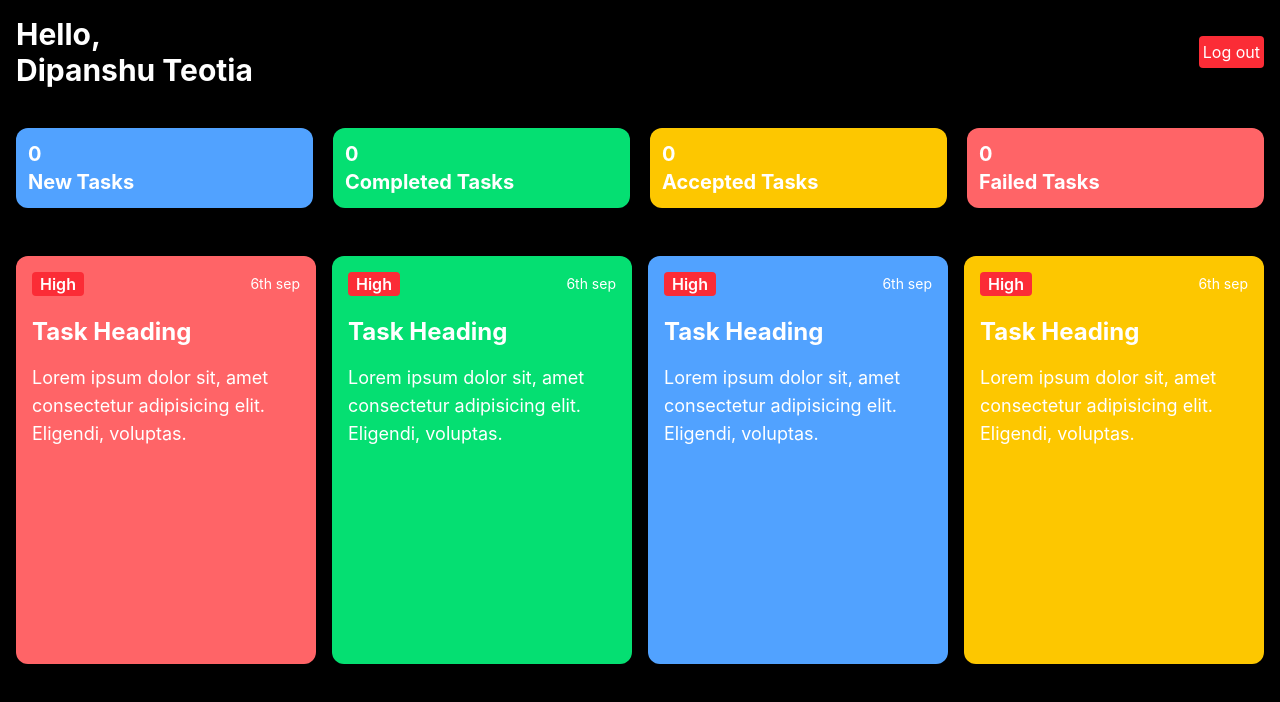
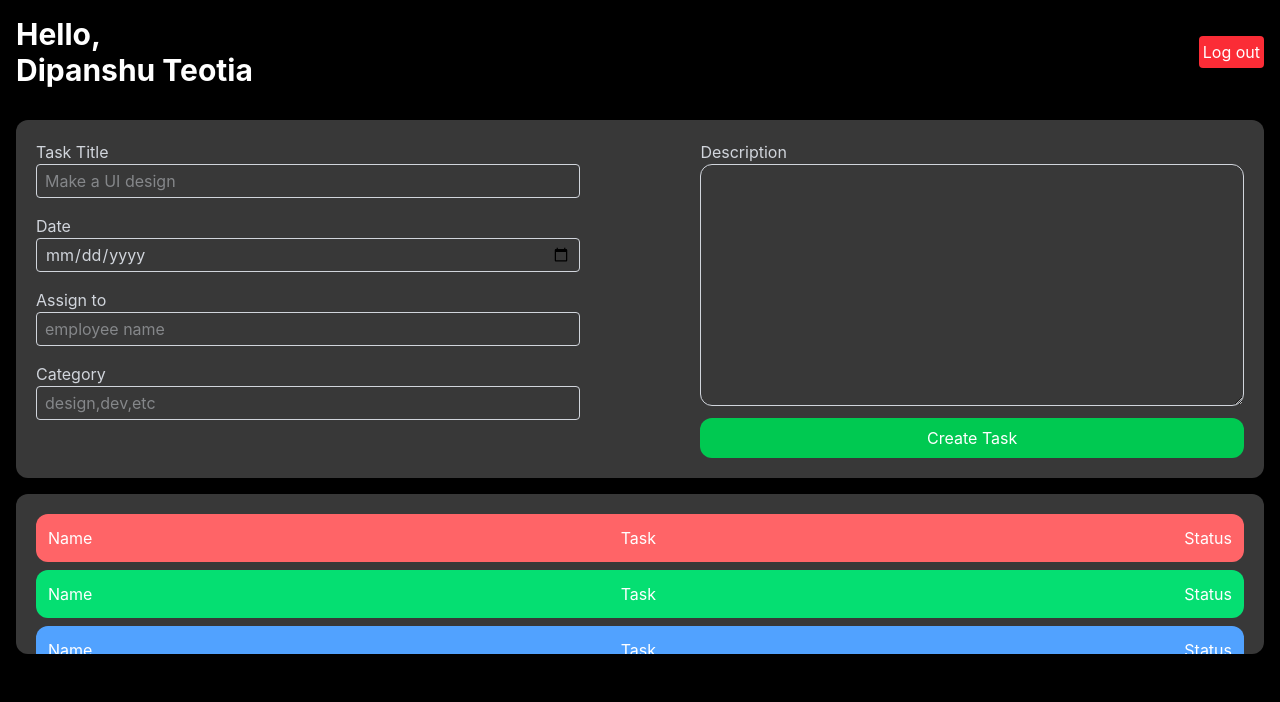
Before and after one commit to DipanshuTeotia/employment-management-system, a React (Vite) app: page / in a window 1280 px wide. Shown: the top 702 px of the page. Built offline with nearby package versions, Linux system fonts and the light colour scheme.

Commit message:
admin dashboard done

```diff
--- a/src/App.jsx
+++ b/src/App.jsx
@@ -1,13 +1,15 @@
 import React from 'react'
 import Login from './Components/Auth/Login'
 import EmployeDashboard from './Components/Dashboard/EmployeDashboard'
+import AdminDashboard from './Components/Dashboard/AdminDashboard'
 
 const App = () => {
   return (
     <div className='h-screen w-full bg-black text-white'>
       <>
       {/* <Login/> */}
-      <EmployeDashboard/>
+      {/* <EmployeDashboard/> */}
+      <AdminDashboard/>
       </>
     </div>
   )
--- a/src/Components/Dashboard/AdminDashboard.jsx
+++ b/src/Components/Dashboard/AdminDashboard.jsx
@@ -0,0 +1,16 @@
+import React from 'react'
+import Header from '../others/Header'
+import CreateTasks from '../others/CreateTasks'
+import AllTasks from '../others/AllTasks'
+
+const AdminDashboard = () => {
+  return (
+    <div>
+      <Header/>
+      <CreateTasks/>
+      <AllTasks/>
+    </div>
+  )
+}
+
+export default AdminDashboard
--- /dev/null
+++ b/src/Components/others/AllTasks.jsx
@@ -0,0 +1,30 @@
+import React from 'react'
+
+const AllTasks = () => {
+  return (
+    <div className='bg-[#383838] m-4 p-5 rounded-xl flex flex-col gap-2 h-40 overflow-auto'>
+      <div className='bg-red-400 flex justify-between p-3 rounded-xl'>
+        <h2>Name</h2>
+        <h3>Task</h3>
+        <h4>Status</h4>
+      </div>
+      <div className='bg-green-400 flex justify-between p-3 rounded-xl'>
+        <h2>Name</h2>
+        <h3>Task</h3>
+        <h4>Status</h4>
+      </div>
+      <div className='bg-blue-400 flex justify-between p-3 rounded-xl'>
+        <h2>Name</h2>
+        <h3>Task</h3>
+        <h4>Status</h4>
+      </div>
+      <div className='bg-yellow-400 flex justify-between p-3 rounded-xl'>
+        <h2>Name</h2>
+        <h3>Task</h3>
+        <h4>Status</h4>
+      </div>
+    </div>
+  )
+}
+
+export default AllTasks
--- /dev/null
+++ b/src/Components/others/CreateTasks.jsx
@@ -0,0 +1,34 @@
+import React from 'react'
+
+const CreateTasks = () => {
+  return (
+    <div className='m-4 bg-[#383838] flex justify-between p-5 text-gray-300 rounded-xl'>
+      <div className='flex flex-col justify-start w-[45%] gap-4'>
+        <div>
+            <h1>Task Title</h1>
+            <input className='border w-full rounded px-2 py-1 outline-none' type="text" placeholder='Make a UI design' />
+        </div>
+        <div>
+            <h1>Date</h1>
+            <input className='border w-full rounded px-2 py-1 outline-none' type="date" />
+        </div>
+        <div>
+            <h1>Assign to</h1>
+            <input className='border w-full rounded px-2 py-1 outline-none' type="text" placeholder='employee name' />
+        </div>
+        <div>
+            <h1>Category</h1>
+            <input className='border w-full rounded px-2 py-1 outline-none' type="text" placeholder='design,dev,etc' />
+        </div>
+      </div>
+
+      <div className='w-[45%] flex flex-col justify-start'>
+        <h1>Description</h1>
+        <textarea className='w-full border rounded-xl outline-none' rows={10} name="" id=""></textarea>
+        <button className='bg-green-500 text-white active:scale-95 py-2 rounded-xl mt-3'>Create Task</button>
+      </div>
+    </div>
+  )
+}
+
+export default CreateTasks
```
